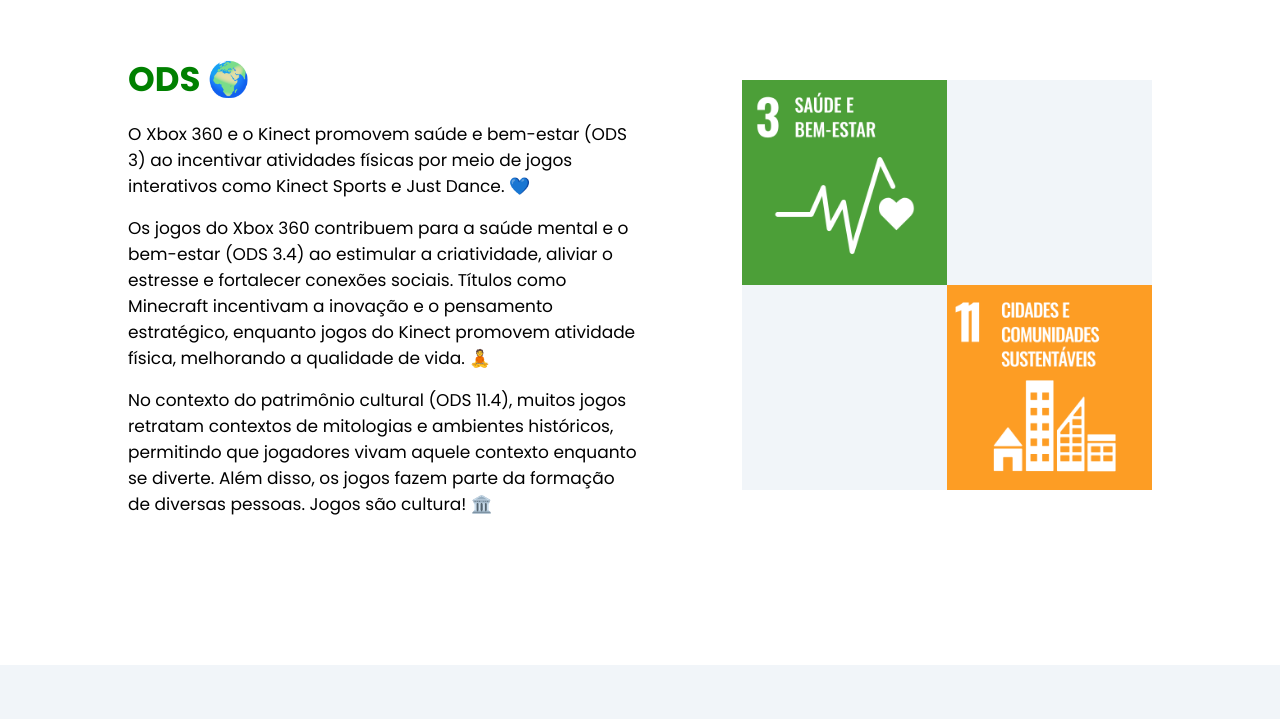
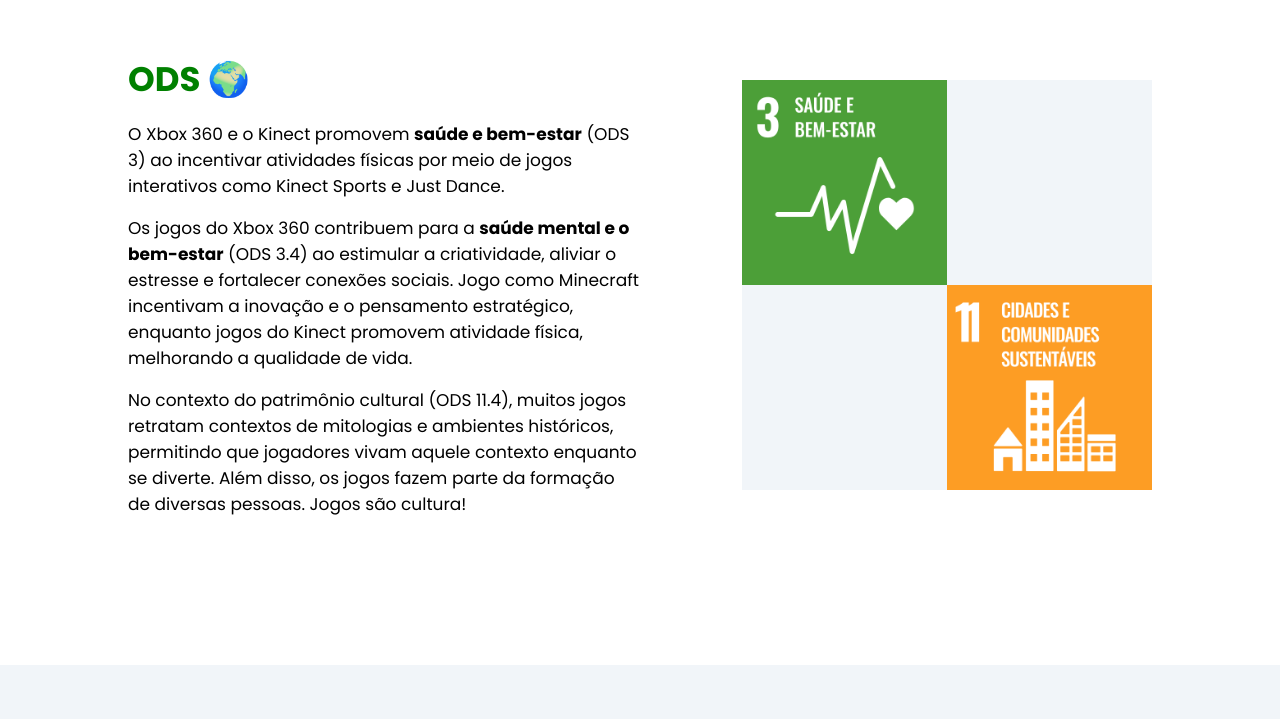
Before and after one commit to figuegab/projeto-individual, a website: page public/index.html in a window 1280 px wide. Shown: the part 1700-2419 px from the top of the page. Drawn offline with Linux system fonts and the light colour scheme.

Commit message:
refactor: :recycle: Pequenos ajustes

```diff
--- a/public/index.html
+++ b/public/index.html
@@ -73,19 +73,19 @@
             <div class="banner_conteudo">
                 <div class="banner_texto">
                     <h2>ODS 🌍</h2>
-                    <p>O Xbox 360 e o Kinect promovem saúde e bem-estar (ODS 3) ao incentivar atividades físicas por
-                        meio de jogos interativos como Kinect Sports e Just Dance. 💙
+                    <p>O Xbox 360 e o Kinect promovem <b>saúde e bem-estar</b> (ODS 3) ao incentivar atividades físicas por
+                        meio de jogos interativos como Kinect Sports e Just Dance.
                     </p>
                     <p>
-                        Os jogos do Xbox 360 contribuem para a saúde mental e o bem-estar (ODS 3.4) ao estimular a
-                        criatividade, aliviar o estresse e fortalecer conexões sociais. Títulos como Minecraft
+                        Os jogos do Xbox 360 contribuem para a <b>saúde mental e o bem-estar</b> (ODS 3.4) ao estimular a
+                        criatividade, aliviar o estresse e fortalecer conexões sociais. Jogo como Minecraft
                         incentivam a inovação e o pensamento estratégico, enquanto jogos do Kinect promovem atividade
-                        física, melhorando a qualidade de vida. 🧘
+                        física, melhorando a qualidade de vida.
                     </p>
                     <p>
                         No contexto do patrimônio cultural (ODS 11.4), muitos jogos retratam contextos de mitologias e
                         ambientes históricos, permitindo que jogadores vivam aquele contexto enquanto se diverte. Além
-                        disso, os jogos fazem parte da formação de diversas pessoas. Jogos são cultura! 🏛️
+                        disso, os jogos fazem parte da formação de diversas pessoas. Jogos são cultura!
                     </p>
                 </div>
                 <div class="img">
```
Also changed, not shown: 1 other file.
